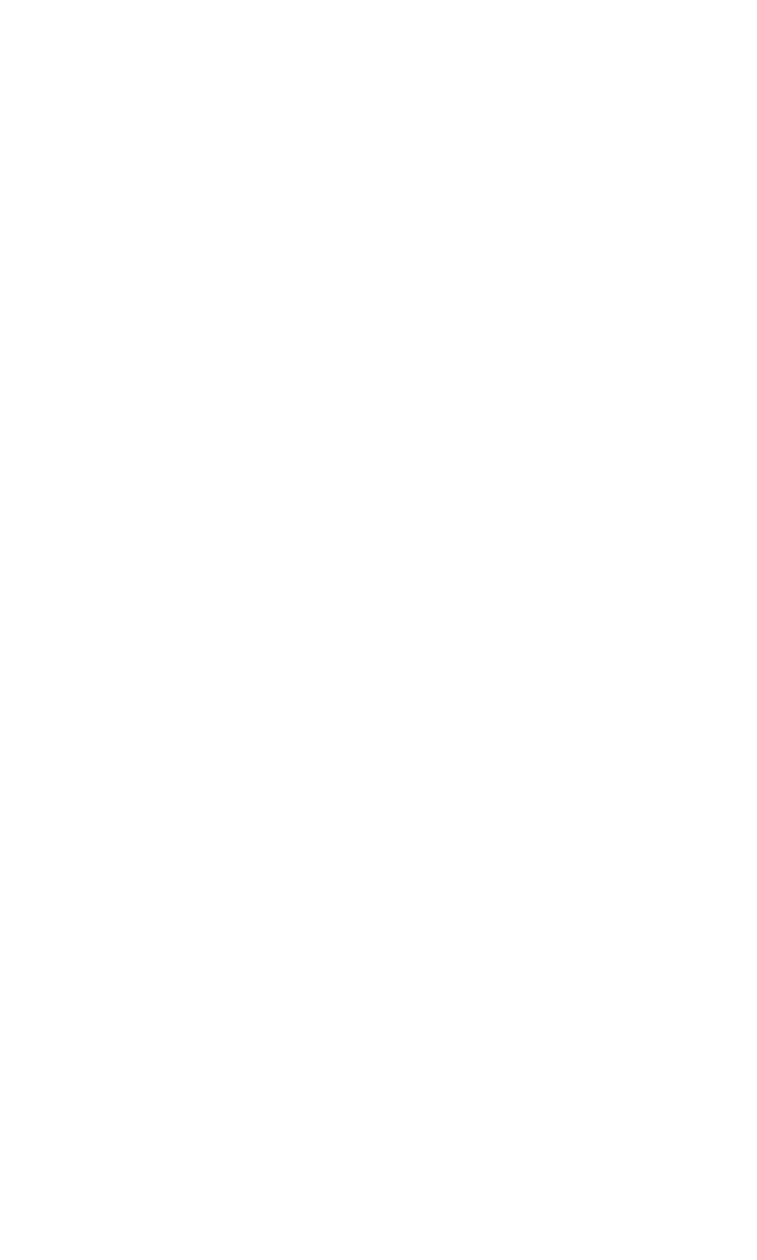
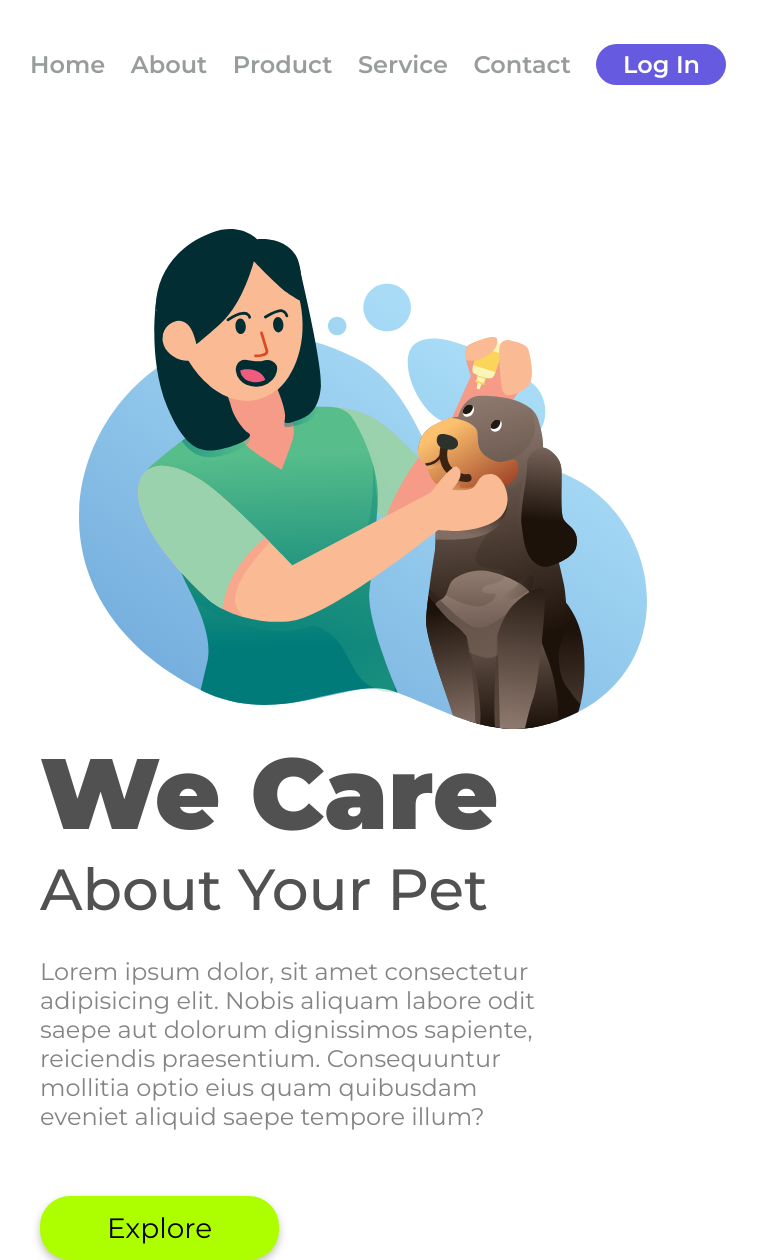
Before and after one commit to leovoltz/landing-page-dog, a plain HTML site: page index.html in a window 1280 px wide. Shown: the whole page, without its empty margins (46-803 px from the left). Before the commit the page ends 800 px from the top, so only its background shows below. Drawn offline with Linux system fonts and the light colour scheme.

Commit message:
finished html and css following figma model

```diff
--- /dev/null
+++ b/assets/css/styles.css
@@ -0,0 +1,84 @@
+*{
+    font-family: 'Montserrat', sans-serif;
+    margin: 0;
+    padding: 0;
+    box-sizing: border-box;
+}
+
+html{
+    font-size: 62.5%;
+}
+
+header{
+    margin: 4.4rem 0 14.4rem 7.6rem;
+}
+
+.link-header{
+    font-weight: 600;
+    font-size: 2.4rem;
+    line-height: 2.9rem;
+    color: #989D9C;
+    cursor: pointer;
+    margin-right: 2.3rem;
+}
+
+.button-header{
+    background: #665AE1;
+    border-radius: 2.05rem;
+    width: 13rem;
+    height: 4.1rem;
+    border: none;
+    font-weight: 600;
+    font-size: 2.4rem;
+    line-height: 2.9rem;
+    color: #FFF;
+    cursor: pointer;
+}
+
+.img-logo{
+    width: 56.8rem;
+    height: 50rem;
+    margin-left: 12.5rem;
+    display: inline-block;
+}
+
+section{
+    display: inline-block;
+    margin-left: 8.6rem;
+}
+
+h1{
+    font-weight: 900;
+    font-size: 10rem;
+    line-height: 12.2rem;
+    color: #515151;
+}
+
+h2{
+    font-weight: 500;
+    font-size: 5.8rem;
+    line-height: 7.1rem;
+    color: #515151;
+}
+
+p{
+    font-weight: 400;
+    font-size: 2.4rem;
+    line-height: 2.9rem;
+    color: #848484;
+    width: 51.5rem;
+    margin: 3.2rem 0 6.5rem;
+}
+
+.button-main{
+    background: #ADFF00;
+    border-radius: 3rem;
+    width: 23.9rem;
+    height: 6.4rem;
+    border: none;
+    cursor: pointer;
+    filter: drop-shadow(0rem .4rem .4rem rgba(0, 0, 0, 0.25));
+    font-size: 2.8rem;
+    line-height: 3.4rem;
+    color: #000;
+}
--- a/index.html
+++ b/index.html
@@ -3,9 +3,30 @@
 <head>
     <meta charset="UTF-8">
     <meta name="viewport" content="width=device-width, initial-scale=1.0">
+    <link rel="stylesheet" href="./assets/css/styles.css">
+    <link rel="preconnect" href="https://fonts.googleapis.com">
+    <link rel="preconnect" href="https://fonts.gstatic.com" crossorigin>
+    <link href="https://fonts.googleapis.com/css2?family=Montserrat:ital,wght@0,100..900;1,100..900&display=swap" rel="stylesheet">
     <title>We Care</title>
 </head>
 <body>
+    <header>
+        <a class="link-header">Home</a>
+        <a class="link-header">About</a>
+        <a class="link-header">Product</a>
+        <a class="link-header">Service</a>
+        <a class="link-header">Contact</a>
+        <button class="button-header">Log In</button>
+    </header>
+    <main>
+        <img src="./assets/img/we-care.svg" alt="we-care-logo" class="img-logo">
 
+        <section>
+            <h1>We Care</h1>
+            <h2>About Your Pet</h2>
+            <p>Lorem ipsum dolor, sit amet consectetur adipisicing elit. Nobis aliquam labore odit saepe aut dolorum dignissimos sapiente, reiciendis praesentium. Consequuntur mollitia optio eius quam quibusdam eveniet aliquid saepe tempore illum?</p>
+            <button class="button-main">Explore</button>
+        </section>
+    </main>
 </body>
 </html>
```
Also changed, not shown: assets/img/we-care.svg (added), assets/styles.css (deleted).
